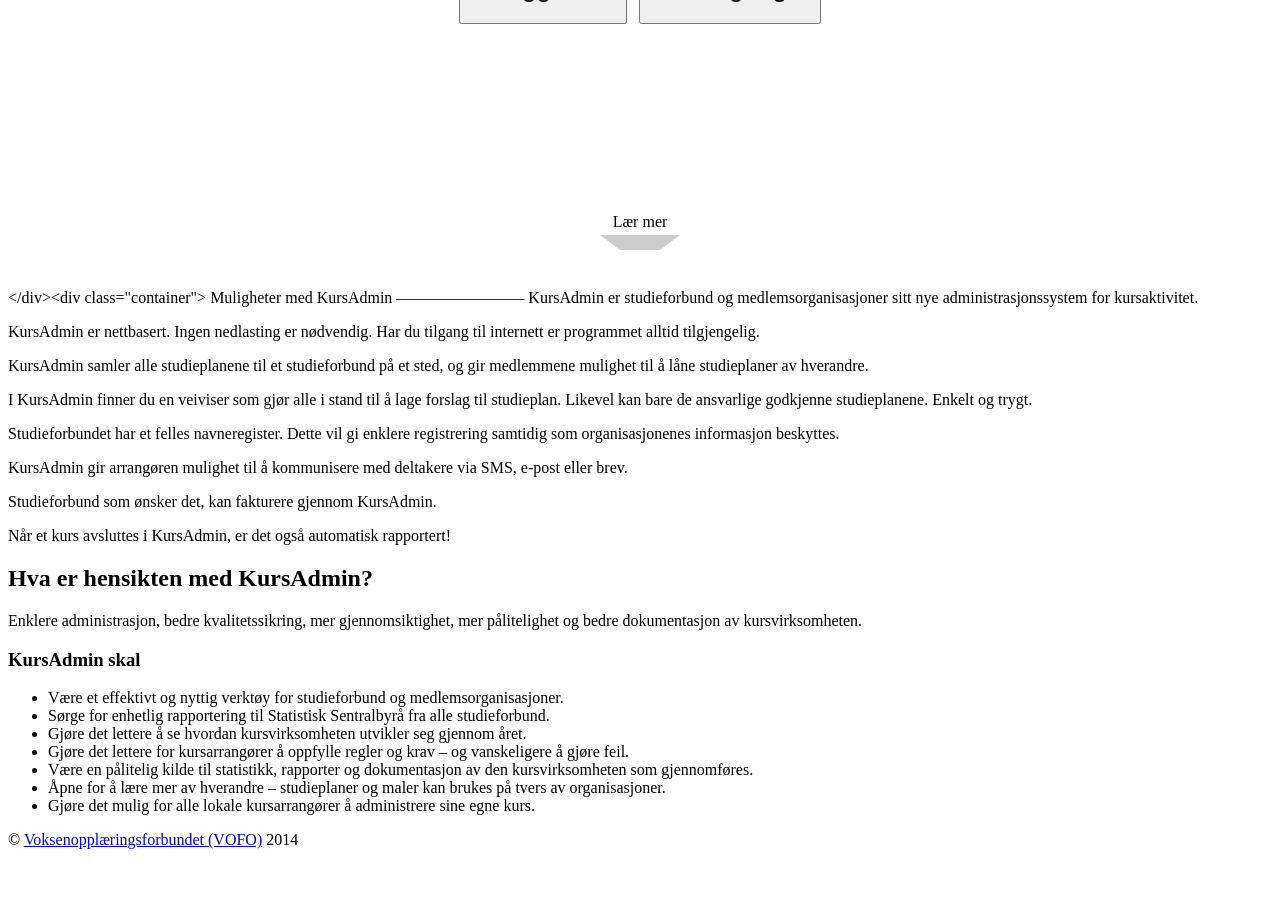
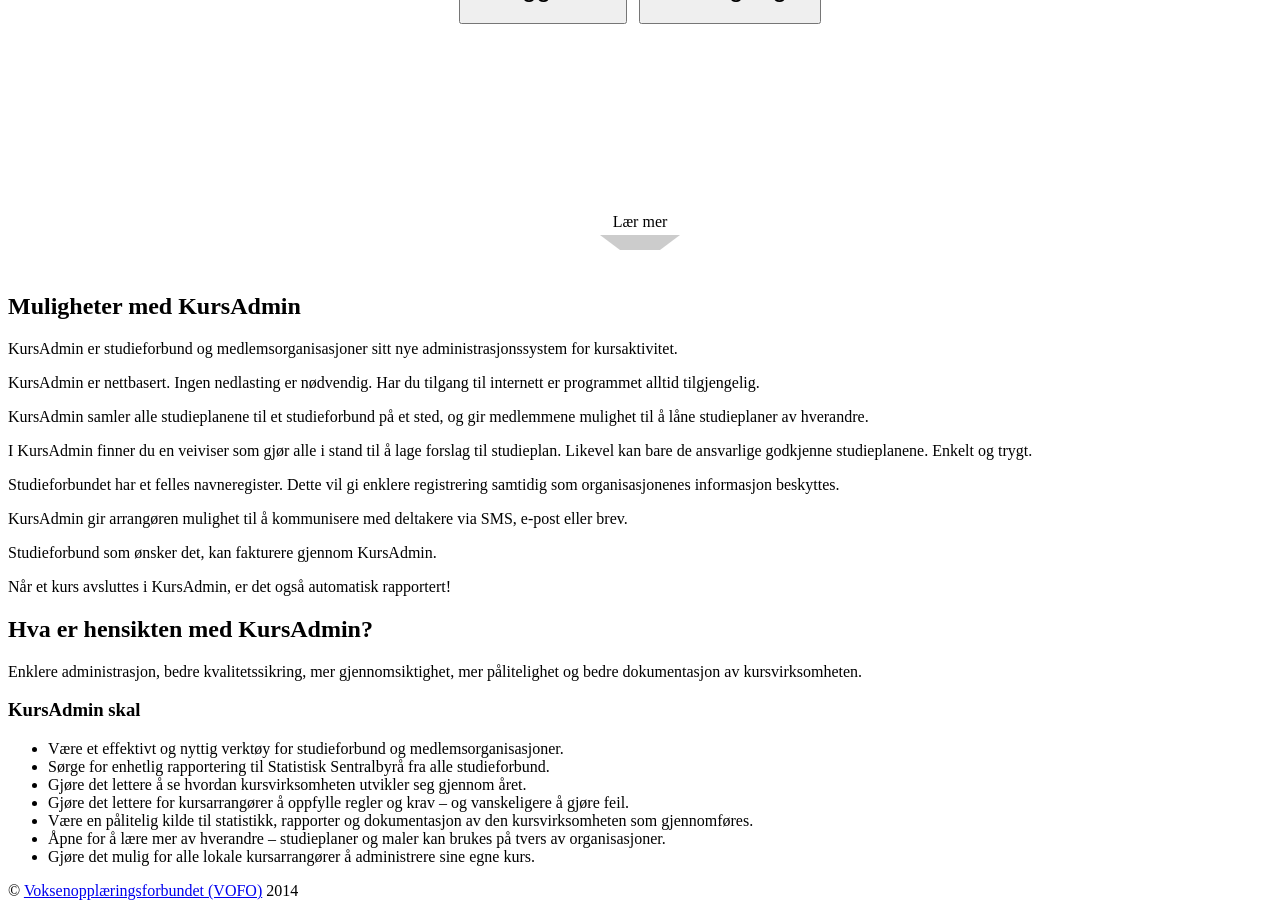
Before and after one commit to vofo-no/KursAdmin.org, a Jekyll site: the page built from index.md, in a window 1280 px wide and 900 px high, scrolled down 635 px. Built offline with Jekyll 4.4.1, drawn with Linux system fonts in a browser that asks for light colours; nearby versions of some CDN libraries; a style sheet for code colours, icons or effects is not loaded; before the commit the page ends 1484 px from its top, so only the background shows below that.

Commit message:
Revert "test to break container"
This reverts commit 977579747e8c47a4e397c2551c11fb793d989939.

```diff
--- a/index.md
+++ b/index.md
@@ -25,7 +25,7 @@ title: KursAdmin.org
     </div>
   </div>
 </header>
-</div><div class="container">
+
 Muligheter med KursAdmin
 ------------------------
 KursAdmin er studieforbund og medlemsorganisasjoner sitt nye administrasjonssystem for kursaktivitet.
```
